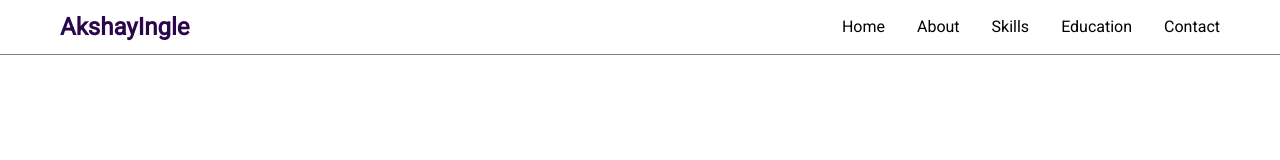
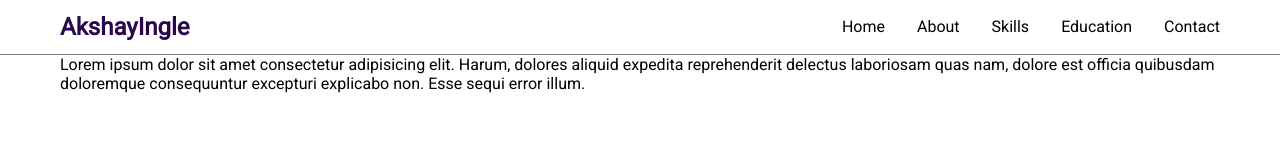
Before and after one commit to Akshay132690/Akshay132690.github.io, a plain HTML site: page portfolio.html in a window 1280 px wide. Drawn offline with Linux system fonts and the light colour scheme.

Commit message:
navigation.html

```diff
--- a/portfolio.html
+++ b/portfolio.html
@@ -29,7 +29,9 @@
     </header>
 
     <main class="container">
-
+        Lorem ipsum dolor sit amet consectetur adipisicing elit. Harum, dolores aliquid expedita reprehenderit delectus
+        laboriosam quas nam, dolore est officia quibusdam doloremque consequuntur excepturi explicabo non. Esse sequi
+        error illum.
     </main>
     <footer>
 
```
